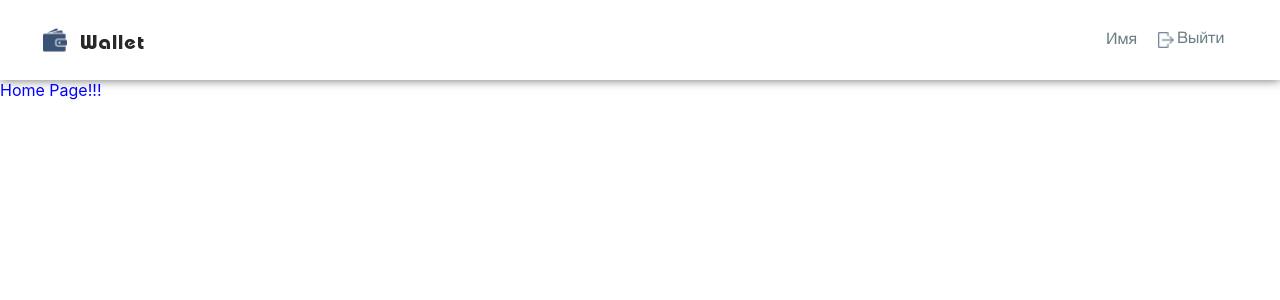
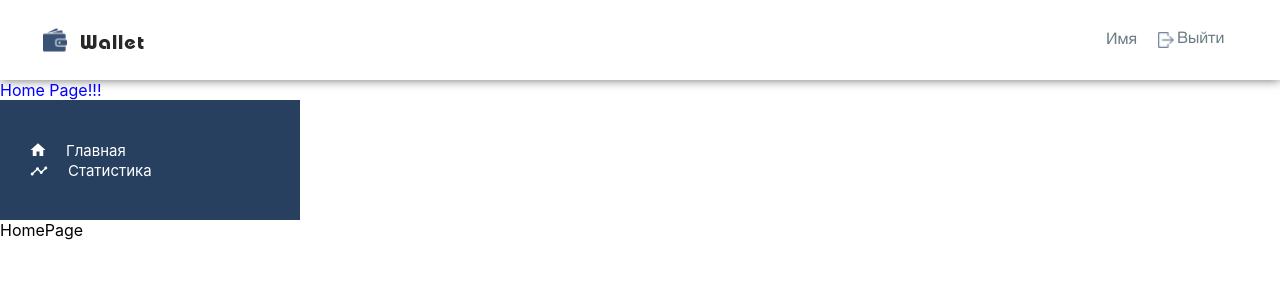
Before and after one commit to IP777/wallet_bank_system, a React (Create React App) app: page / in a window 1280 px wide. Shown: the top 300 px of the page. Built offline with nearby package versions, Linux system fonts and the light colour scheme.

Commit message:
add sideBar

```diff
--- /dev/null
+++ b/src/components/SideBar/SideBar.js
@@ -0,0 +1,38 @@
+import React from "react";
+import style from "./SideBar.module.css";
+import { ReactComponent as HomeIcon } from "../../assets/svg/home.svg";
+import { ReactComponent as StatisticsIcon } from "../../assets/svg/statistcis.svg";
+import { Link } from "react-router-dom";
+
+const SideBar = () => {
+  return (
+    <div className={style.sideBar}>
+      <div className={style.linkLst}>
+        <div className={style.linkItem}>
+          <Link
+            className={style.link}
+            to={{
+              pathname: `/`,
+            }}
+          >
+            <HomeIcon className={style.linkSvg} />
+            Главная
+          </Link>
+        </div>
+        <div className={style.linkItem}>
+          <Link
+            className={style.link}
+            to={{
+              pathname: `/statistics`,
+            }}
+          >
+            <StatisticsIcon className={style.linkSvg} />
+            Статистика
+          </Link>
+        </div>
+      </div>
+    </div>
+  );
+};
+
+export default SideBar;
--- /dev/null
+++ b/src/components/SideBar/SideBar.module.css
@@ -0,0 +1,28 @@
+.sideBar {
+  padding: 40px 0px;
+  width: 300px;
+  background-color: #284060;
+}
+
+.linkItem {
+  padding-left: 30px;
+}
+
+.link {
+  font-size: 15px;
+  color: #fff;
+}
+
+.linkItem:hover {
+  background-color: #b38f8f;
+  opacity: 0.702;
+}
+
+.linkLst {
+  display: flex;
+  flex-direction: column;
+}
+
+.linkSvg {
+  margin-right: 20px;
+}
--- a/src/pages/homePage/HomePage.js
+++ b/src/pages/homePage/HomePage.js
@@ -1,4 +1,5 @@
 import React from "react";
+import SideBar from "../../components/SideBar/SideBar";
 import style from "./HomePage.module.css";
 import Header from "../../components/header/Header";
 
@@ -7,6 +8,12 @@ const HomePage = () => {
     <>
       <Header />
       <div className={style.text}>Home Page!!!</div>
+      <div className={style.container}>
+        <div className={style.SideBar}>
+          <SideBar />
+        </div>
+        <div>HomePage</div>
+      </div>
     </>
   );
 };
--- a/src/pages/loginPage/LoginPage.js
+++ b/src/pages/loginPage/LoginPage.js
@@ -1,14 +1,10 @@
 import React from "react";
 //import style from "./LoginPage.module.css";
 import EmptyLayout from "../../components/emptyLayout/EmptyLayout";
-import LoginComponent from "../../components/tmp/LoginComponent";
+// import LoginComponent from "../../components/tmp/LoginComponent";
 
 const LoginPage = () => {
-	return (
-		<EmptyLayout>
-			<LoginComponent />
-		</EmptyLayout>
-	);
+  return <EmptyLayout>{/* <LoginComponent /> */}</EmptyLayout>;
 };
 
 export default LoginPage;
--- a/src/pages/registrationPage/RegistrationPage.js
+++ b/src/pages/registrationPage/RegistrationPage.js
@@ -1,14 +1,10 @@
 import React from "react";
 //import style from "./RegistrationPage.module.css";
 import EmptyLayout from "../../components/emptyLayout/EmptyLayout";
-import RegisterComponent from "../../components/tmp/RegisterComponent";
+// import RegisterComponent from "../../components/tmp/RegisterComponent";
 
 const RegistrationPage = () => {
-	return (
-		<EmptyLayout>
-			<RegisterComponent />
-		</EmptyLayout>
-	);
+  return <EmptyLayout>{/* <RegisterComponent /> */}</EmptyLayout>;
 };
 
 export default RegistrationPage;
--- a/src/pages/statisticsPage/StatisticsPage.js
+++ b/src/pages/statisticsPage/StatisticsPage.js
@@ -1,8 +1,16 @@
 import React from "react";
+import SideBar from "../../components/SideBar/SideBar";
 import style from "./StatisticsPage.module.css";
 
 const StatisticsPage = () => {
-	return <div className={style.text}>Statistics Page!!!</div>;
+  return (
+    <div className={style.container}>
+      <div className={style.SideBar}>
+        <SideBar />
+      </div>
+      <div>Statistics Page!!!</div>
+    </div>
+  );
 };
 
 export default StatisticsPage;
```
Also changed, not shown: src/assets/svg/home.svg (added), src/assets/svg/statistcis.svg (added). Lines whose indentation alone changed are shown as unchanged.
